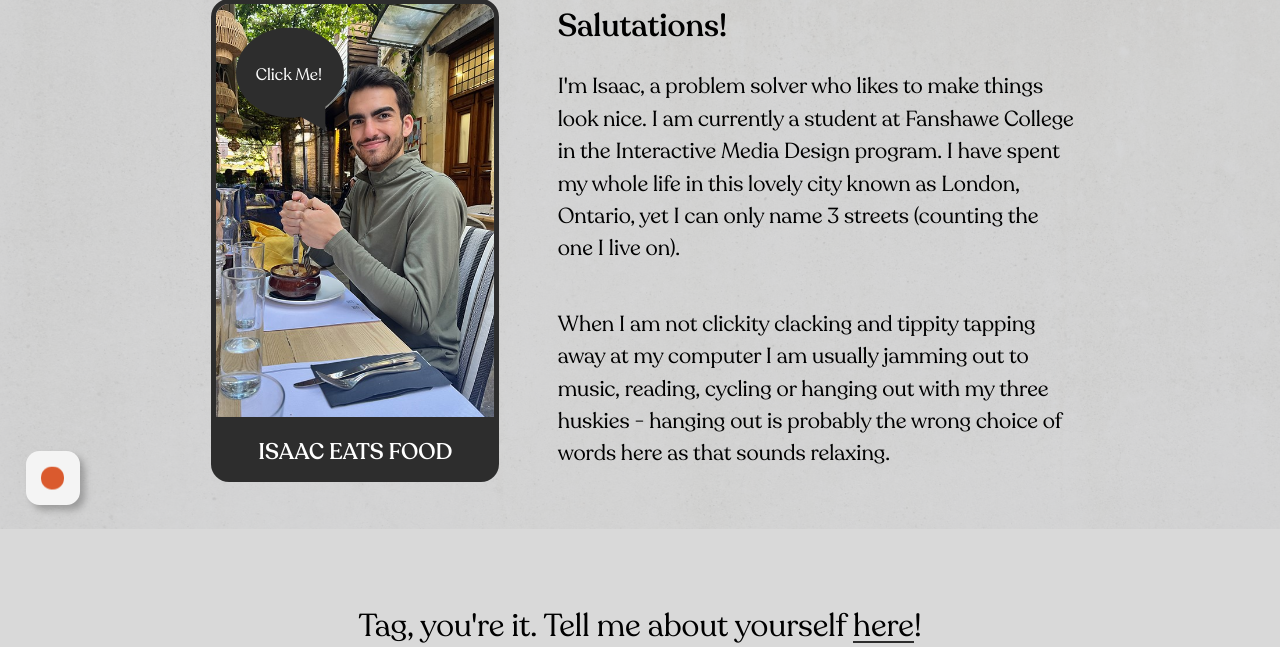
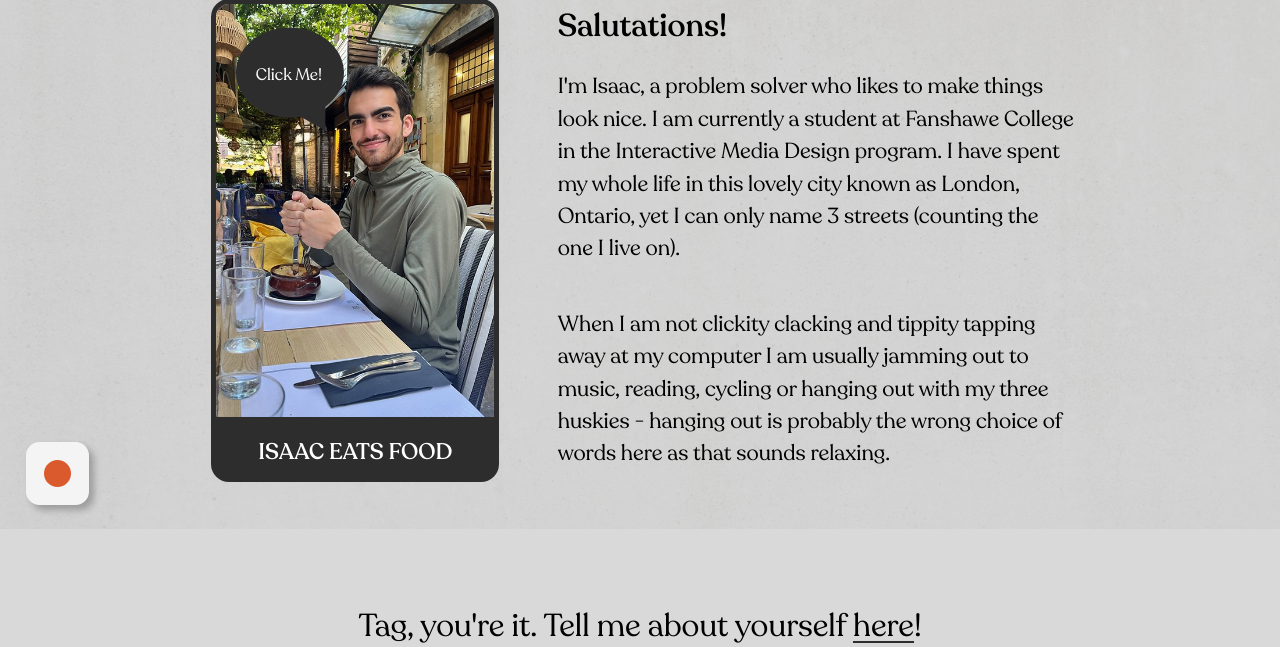
Before and after one commit to isaacbilyea/Bilyea_Isaac_Portfolio, a PHP site: page /about.html in a window 1280 px wide. Shown: the part 271-918 px from the top of the page. Run offline with PHP 8.4, Linux system fonts and the light colour scheme; some libraries are stand-ins or nearby versions; some web fonts are replaced.

Commit message:
Made hue slider bigger for touch devices
Made hue slider bigger for touch devices

```diff
--- a/sass/components/_hue-slider.scss
+++ b/sass/components/_hue-slider.scss
@@ -1,16 +1,16 @@
 @use '../abstracts' as a;
 
 .dot-hue-slider {
-    width: 3rem;
-    height: 3rem;
+    width: 4rem;
+    height: 4rem;
     background-color: #f4f4f4;
     box-shadow: 5px 5px 7.5px 0px rgba(0, 0, 0, 0.25);
     border-radius: 0.75rem;
     @include a.center;
     flex-direction: column;
     position: fixed;
-    bottom: 1%;
-    left: 1%;
+    bottom: 1.5%;
+    left: 2.5%;
     z-index: 2;
     overflow: hidden;
     transition: height 300ms ease-in-out;
@@ -26,8 +26,8 @@
             -webkit-appearance: none;
             appearance: none;
             background: transparent;
-            height: 1.25rem;
-            width: 1.25rem;
+            height: 1.75rem;
+            width: 1.75rem;
             border-radius: 1rem;
             transform-origin: bottom left;
             transition: all 300ms ease-in-out;
@@ -46,12 +46,12 @@
             appearance: none;
             background-color: a.$dot-color;
             border-radius: 50%;
-            height: 1.25rem;
-            width: 1.25rem;
+            height: 1.75rem;
+            width: 1.75rem;
             border: none;
             position: relative;
             z-index: 2;
-            margin-top: -0.56rem;
+            margin-top: -0.85rem;
         }
 
         input[type="range"]::-moz-range-track {
@@ -63,14 +63,14 @@
         input[type="range"]::-moz-range-thumb {
             background-color: a.$dot-color;
             border-radius: 50%;
-            height: 1.25rem;
-            width: 1.25rem;
+            height: 1.75rem;
+            width: 1.75rem;
             border: none;
         }
     }
 
     &.expanded {
-        height: 12rem;
+        height: 13rem;
 
         .slider-con input[type="range"] {
             width: 10rem;
@@ -91,6 +91,8 @@
 @media screen and (min-width: 1200px) {
     .dot-hue-slider {
         bottom: 3%;
+        width: 3.5rem;
+        height: 3.5rem;
 
         .slider-con {
             transform: rotate(-90deg) translateZ(0);
@@ -99,10 +101,26 @@
             input[type="range"] {
                 pointer-events: auto;
             }
+
+            input[type="range"] {
+                height: 1.5rem;
+                width: 1.5rem;
+            }
+
+            input[type="range"]::-webkit-slider-thumb {
+                height: 1.5rem;
+                width: 1.5rem;
+                margin-top: -0.7rem;
+            }
+
+            input[type="range"]::-moz-range-thumb {
+                height: 1.5rem;
+                width: 1.5rem;
+            }
         }
 
         &:hover {
-            height: 12rem;
+            height: 12.5rem;
 
             .slider-con input[type="range"] {
                 width: 10rem;
--- a/sass/pages/_home.scss
+++ b/sass/pages/_home.scss
@@ -29,7 +29,7 @@
             position: absolute;
             width: 1rem;
             height: 1rem;
-            margin-left: -0.5px;
+            margin-left: -1px;
             border-radius: 50%;
             top: 0%;
             transform: translate(-50%, -50%);
```
Also changed, not shown: css/main.css, 1 other file.
